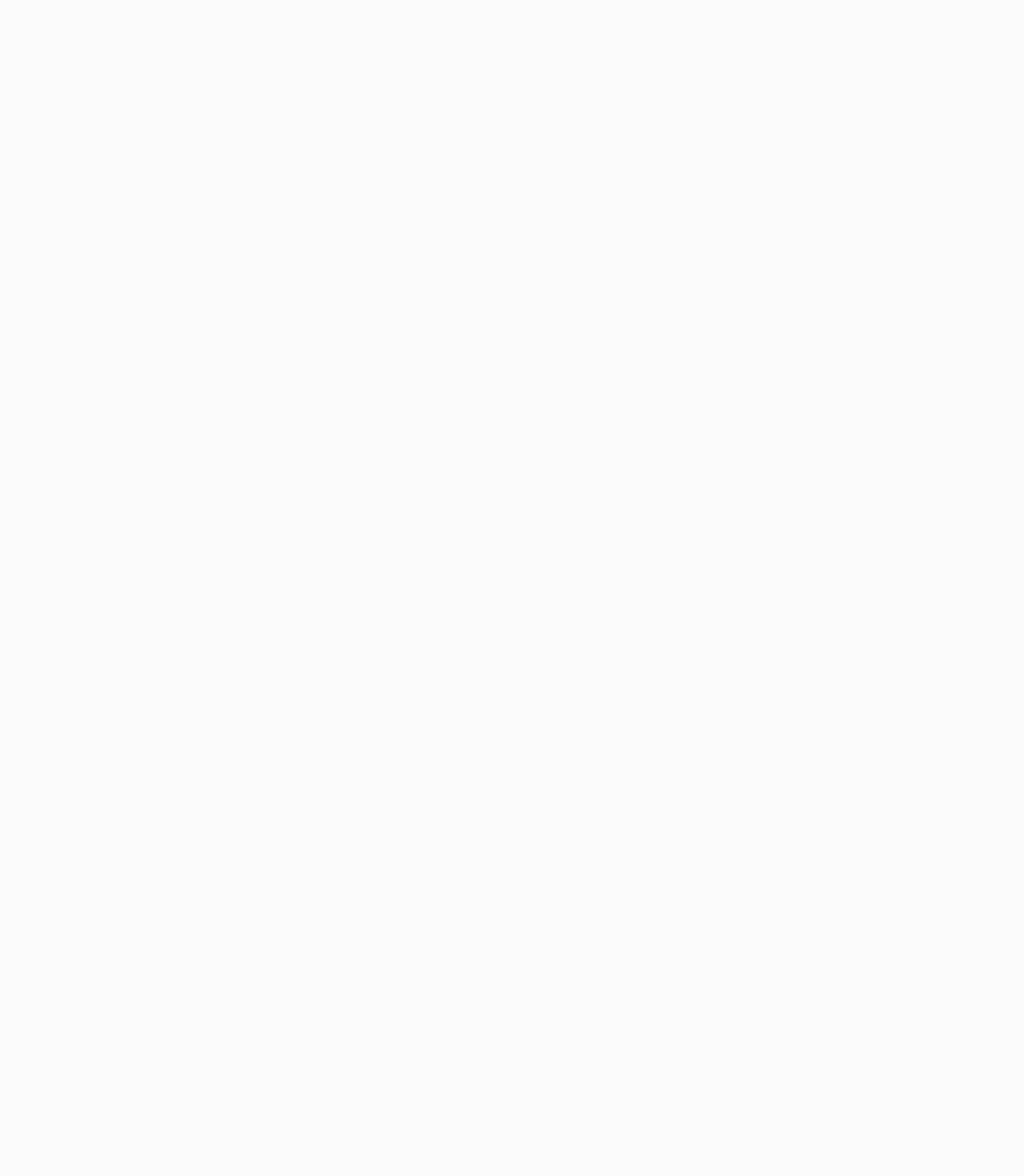
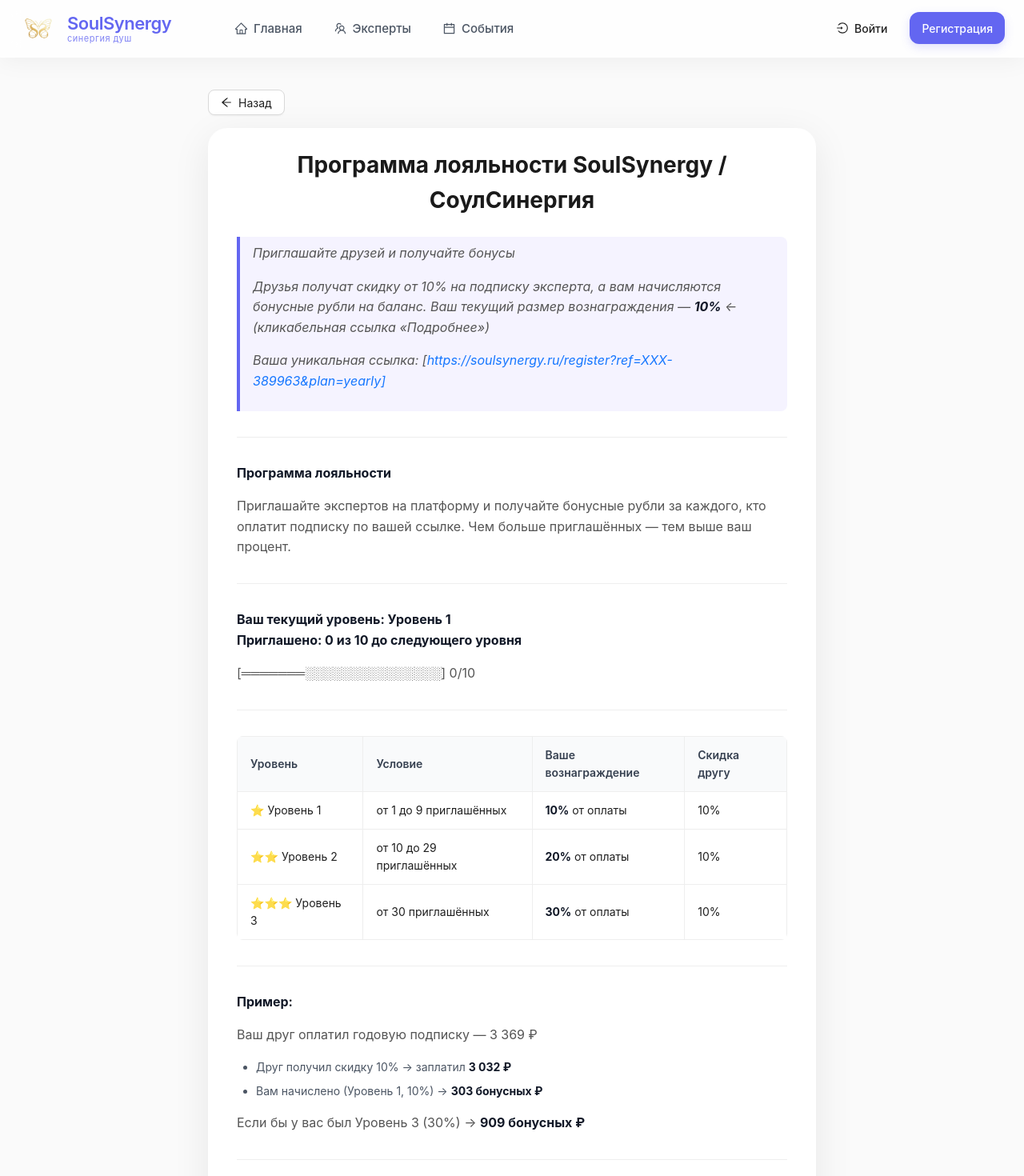
Before and after one commit to zagovormasonov/docker, a React (Vite) app in the folder frontend/: page /loyalty in a window 1280 px wide. Before the commit this address had no page. Shown: the top 1470 px of the page at 80% size. Before the commit the page ends 800 px from the top, so only its background shows below. Built offline with nearby package versions, Linux system fonts and the light colour scheme.

Commit message:
loyaltypage

```diff
--- /dev/null
+++ b/frontend/public/loyalty.md
@@ -0,0 +1,60 @@
+# Программа лояльности SoulSynergy / СоулСинергия
+
+## Текст для блока в профиле (основной)
+
+> Приглашайте друзей и получайте бонусы
+>
+> Друзья получат скидку от 10% на подписку эксперта, а вам начисляются бонусные рубли на баланс. Ваш текущий размер вознаграждения — **10%** ← (кликабельная ссылка «Подробнее»)
+>
+> Ваша уникальная ссылка: [https://soulsynergy.ru/register?ref=XXX-389963&plan=yearly]
+
+---
+
+## Текст для всплывающего окна (по клику на «10%» или «Подробнее»)
+
+### Заголовок окна:
+**Программа лояльности**
+
+### Тело окна:
+
+Приглашайте экспертов на платформу и получайте бонусные рубли за каждого, кто оплатит подписку по вашей ссылке. Чем больше приглашённых — тем выше ваш процент.
+
+---
+
+**Ваш текущий уровень: Уровень 1**
+**Приглашено: 0 из 10 до следующего уровня**
+
+[═══════░░░░░░░░░░░░░░░] 0/10
+
+---
+
+| Уровень | Условие | Ваше вознаграждение | Скидка другу |
+|---------|---------|--------------------:|-------------:|
+| ⭐ Уровень 1 | от 1 до 9 приглашённых | **10%** от оплаты | 10% |
+| ⭐⭐ Уровень 2 | от 10 до 29 приглашённых | **20%** от оплаты | 10% |
+| ⭐⭐⭐ Уровень 3 | от 30 приглашённых | **30%** от оплаты | 10% |
+
+---
+
+**Пример:**
+
+Ваш друг оплатил годовую подписку — 3 369 ₽
+
+- Друг получил скидку 10% → заплатил **3 032 ₽**
+- Вам начислено (Уровень 1, 10%) → **303 бонусных ₽**
+
+Если бы у вас был Уровень 3 (30%) → **909 бонусных ₽**
+
+---
+
+**Как потратить бонусы:**
+
+Бонусные рубли можно использовать для полной или частичной оплаты вашей подписки. 1 бонусный рубль = 1 ₽ при оплате подписки.
+
+**Срок действия:** 12 месяцев с момента начисления.
+
+**Важно:** Уровень определяется общим количеством приглашённых, оплативших подписку, и сохраняется навсегда — он не сбрасывается.
+
+---
+
+[Скопировать ссылку]     [Закрыть]
--- a/frontend/src/App.tsx
+++ b/frontend/src/App.tsx
@@ -35,6 +35,7 @@
 import ExpertLandingPage from './pages/ExpertLandingPage';
 import MyBookingsPage from './pages/MyBookingsPage';
 import ExpertDashboardPage from './pages/ExpertDashboardPage';
+import LoyaltyPage from './pages/LoyaltyPage';
 import './App.css';
 
 const ProtectedRoute = ({ children }: { children: React.ReactNode }) => {
@@ -102,6 +103,7 @@
                 <Route path="user-agreement" element={<UserAgreementPage />} />
                 <Route path="terms" element={<UserAgreementPage />} />
                 <Route path="become-expert" element={<BecomeExpertPage />} />
+                <Route path="loyalty" element={<LoyaltyPage />} />
                 <Route path="payment-success" element={<PaymentSuccessPage />} />
               </Route>
             </Routes>
--- /dev/null
+++ b/frontend/src/pages/LoyaltyPage.tsx
@@ -0,0 +1,81 @@
+import React, { useEffect, useState } from 'react';
+import { Typography, Card, Button, Spin } from 'antd';
+import { ArrowLeftOutlined } from '@ant-design/icons';
+import { useNavigate } from 'react-router-dom';
+import { marked } from 'marked';
+
+const LoyaltyPage: React.FC = () => {
+  const navigate = useNavigate();
+  const [content, setContent] = useState<string>('');
+  const [loading, setLoading] = useState(true);
+
+  useEffect(() => {
+    fetch('/loyalty.md')
+      .then(res => res.text())
+      .then(text => {
+        // Очищаем текст от служебных заголовков, если они есть
+        const cleanedText = text
+          .replace(/## Текст для блока в профиле \(основной\)/g, '')
+          .replace(/## Текст для всплывающего окна \(по клику на «10%» или «Подробнее»\)/g, '')
+          .replace(/### Заголовок окна:/g, '')
+          .replace(/### Тело окна:/g, '')
+          .trim();
+
+        setContent(cleanedText);
+        setLoading(false);
+      })
+      .catch(() => setLoading(false));
+  }, []);
+
+  return (
+    <div className="container" style={{ paddingTop: 24, paddingBottom: 48, maxWidth: 800 }}>
+      <Button
+        icon={<ArrowLeftOutlined />}
+        onClick={() => navigate(-1)}
+        style={{ marginBottom: 16 }}
+      >
+        Назад
+      </Button>
+      <Card
+        style={{
+          borderRadius: 24,
+          boxShadow: '0 12px 48px rgba(0,0,0,0.08)',
+          border: 'none',
+          overflow: 'hidden'
+        }}
+      >
+        {loading ? (
+          <div style={{ textAlign: 'center', padding: 48 }}>
+            <Spin size="large" />
+          </div>
+        ) : (
+          <div className="markdown-content" style={{ padding: '0 12px' }}>
+             <div dangerouslySetInnerHTML={{ __html: marked.parse(content) as string }} />
+          </div>
+        )}
+      </Card>
+
+      <style>{`
+        .markdown-content h1 { font-size: 28px; margin-bottom: 24px; text-align: center; color: #1a1a1a; font-weight: 700; }
+        .markdown-content h2 { font-size: 22px; margin-top: 32px; margin-bottom: 16px; color: #333; font-weight: 600; }
+        .markdown-content h3 { font-size: 18px; margin-top: 24px; margin-bottom: 12px; color: #444; font-weight: 600; }
+        .markdown-content p { margin-bottom: 16px; line-height: 1.6; color: #555; font-size: 16px; }
+        .markdown-content table { width: 100%; border-collapse: collapse; margin: 24px 0; font-size: 14px; background: white; border-radius: 8px; overflow: hidden; }
+        .markdown-content th, .markdown-content td { border: 1px solid #eee; padding: 12px 16px; text-align: left; }
+        .markdown-content th { background-color: #f9fafb; font-weight: 600; color: #374151; }
+        .markdown-content blockquote { border-left: 4px solid #6366f1; padding: 8px 16px; margin: 16px 0; color: #4b5563; font-style: italic; background: #f5f3ff; border-radius: 0 8px 8px 0; }
+        .markdown-content hr { border: none; border-top: 1px solid #eee; margin: 32px 0; }
+        .markdown-content strong { color: #111827; }
+        .markdown-content ul, .markdown-content ol { margin-bottom: 16px; padding-left: 24px; }
+        .markdown-content li { margin-bottom: 8px; color: #4b5563; }
+
+        @media (max-width: 576px) {
+          .markdown-content table { font-size: 12px; display: block; overflow-x: auto; }
+          .markdown-content th, .markdown-content td { padding: 8px; }
+        }
+      `}</style>
+    </div>
+  );
+};
+
+export default LoyaltyPage;
--- a/frontend/src/pages/ProfilePage.tsx
+++ b/frontend/src/pages/ProfilePage.tsx
@@ -962,7 +962,13 @@
                       </Button>
                     </div>
                     <Text style={{ color: 'rgba(255, 255, 255, 0.7)', fontSize: 12, display: 'block', marginTop: 8 }}>
-                      Друзья получат скидку от 10% на подписку эксперта, а вам начисляются бонусные рубли на баланс. Ваш текущий размер вознаграждения {user?.referralRewardPercent || 10}%
+                      Друзья получат скидку от 10% на подписку эксперта, а вам начисляются бонусные рубли на баланс. Ваш текущий размер вознаграждения — <strong style={{ color: 'white' }}>{user?.referralRewardPercent || 10}%</strong>{' '}
+                      <span
+                        onClick={() => navigate('/loyalty')}
+                        style={{ cursor: 'pointer', textDecoration: 'underline', color: 'white', fontWeight: 500 }}
+                      >
+                        Подробнее
+                      </span>
                     </Text>
                   </div>
                 </Card>
```
